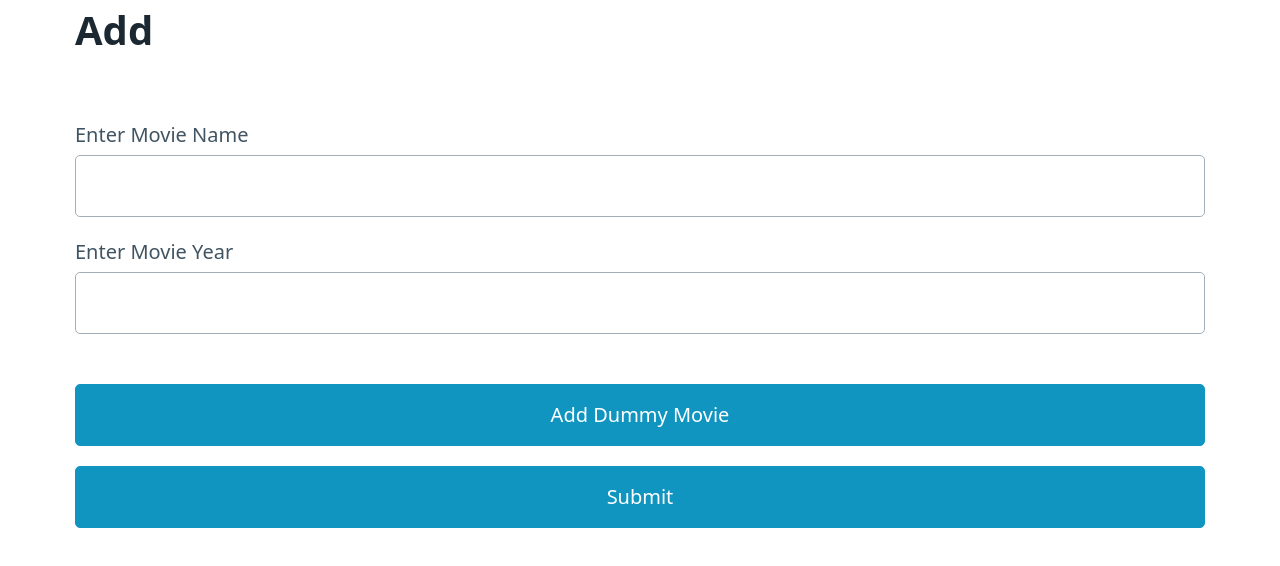
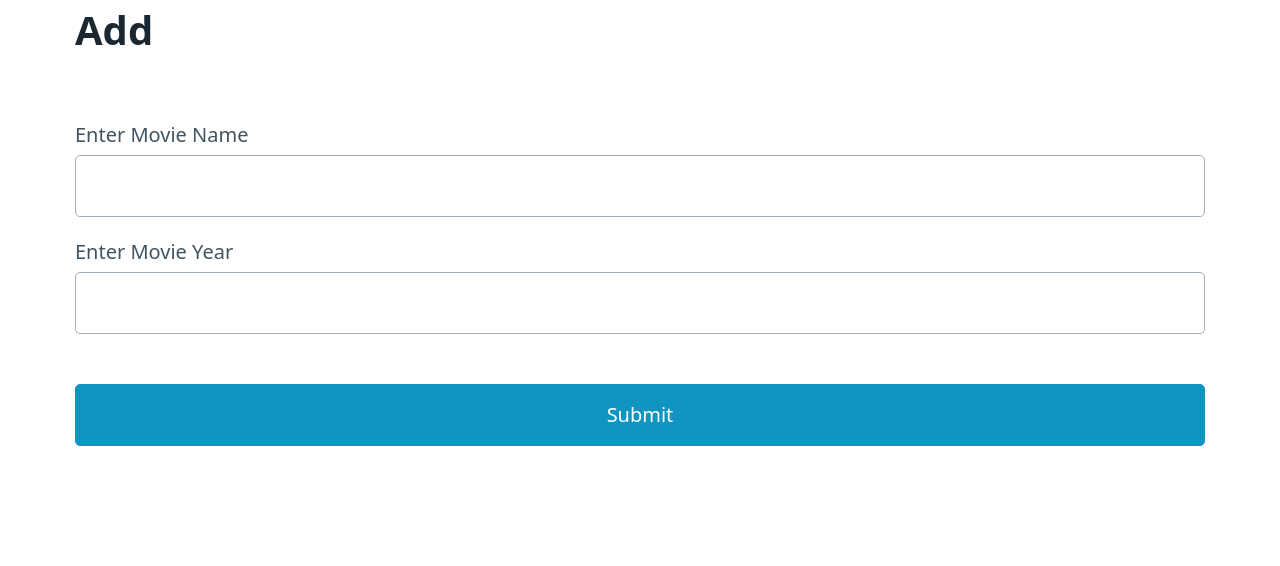
Before and after one commit to Ram-Ram007/movie-design-main, a React (Vite) app in the folder app/: page /add in a window 1280 px wide. Shown: the top 566 px of the page. Built offline with nearby package versions, Linux system fonts and the light colour scheme.

Commit message:
modified

```diff
--- a/app/src/pages/Add.tsx
+++ b/app/src/pages/Add.tsx
@@ -55,10 +55,8 @@ function Add() {
           />
         </form>
 
-        <button onClick={movie}>Add Dummy Movie</button>
-
         <Link to="/">
-          <button>Submit</button>
+          <button onClick={movie}>Submit</button>
         </Link>
       </Layout>
     </>
```
